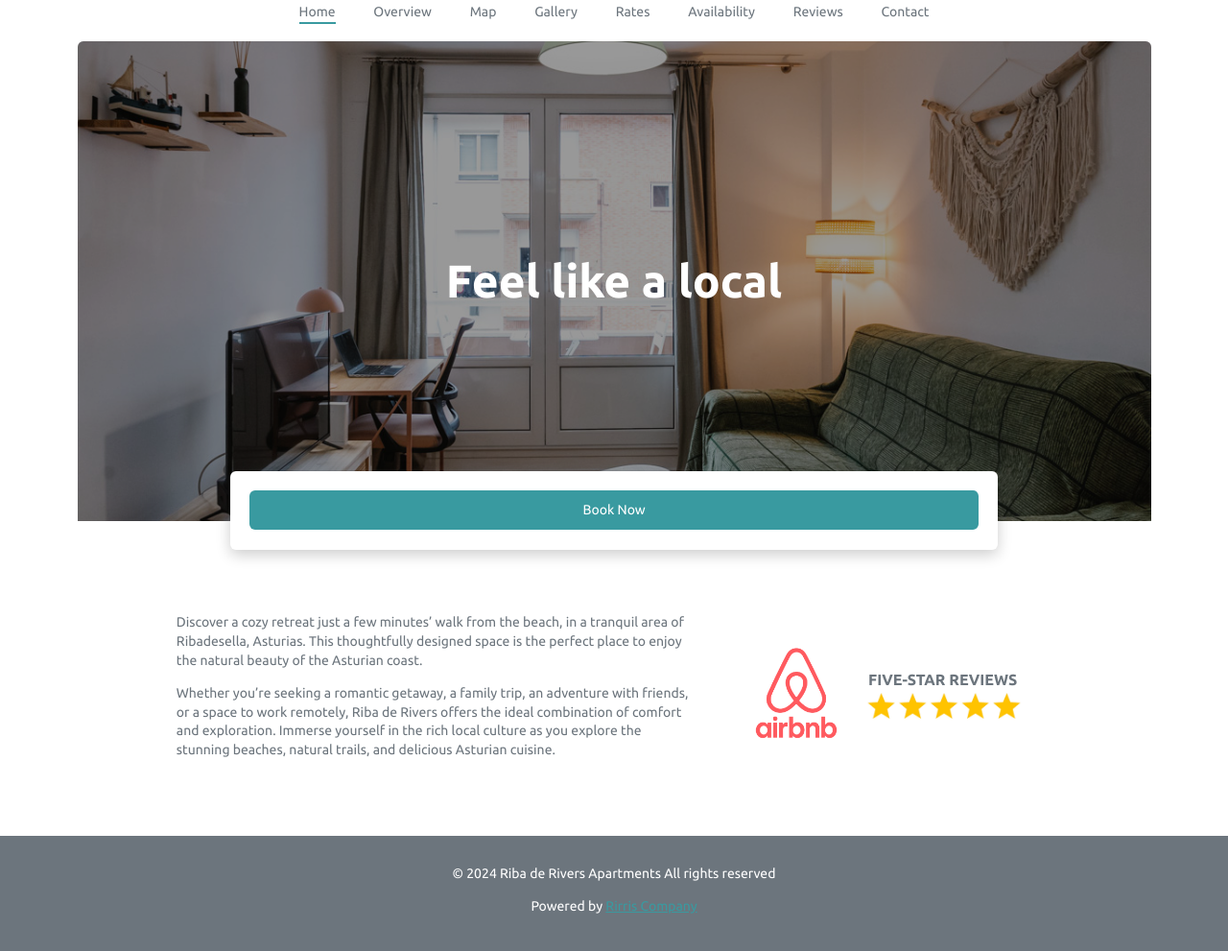
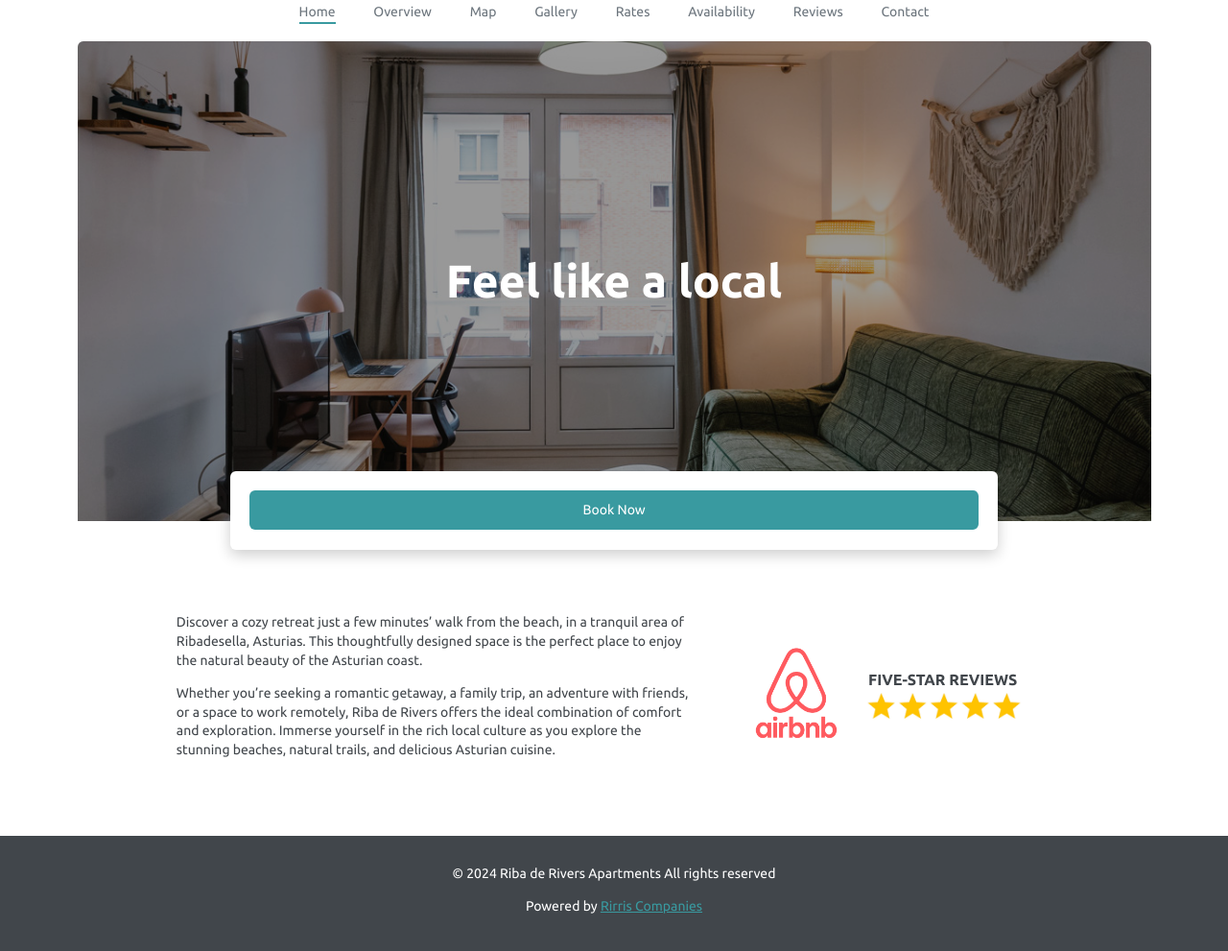
Before and after one commit to rivers07-maker/riba-de-rivers, a plain HTML site: page index.html in a window 1280 px wide. Shown: the part 143-1134 px from the top of the page at 96% size. Drawn offline with nearby package versions, Linux system fonts and the light colour scheme.

Commit message:
fix: Footer Color

```diff
--- a/css/home-styles.css
+++ b/css/home-styles.css
@@ -2,7 +2,7 @@
     --action-color: rgb(57, 154, 160);
     --action-contrast-color: rgb(255, 255, 255);
     --header-link-color: rgb(108, 117, 125);
-    --body-font-color: rgb(108, 117, 125);
+    --body-font-color: rgb(65, 70, 75);
     --body-font: Ubuntu;
     --heading-font: Bitter;
     --subtitle-font: Ubuntu;
--- a/index.html
+++ b/index.html
@@ -200,7 +200,7 @@
     <footer>
         <div class="container-fluid bottom-page-navigation">
             <p>&copy; 2024 Riba de Rivers Apartments All rights reserved</p>
-            <p>Powered by <a href="#">Rirris Company</a></p>
+            <p>Powered by <a href="#">Rirris Companies</a></p>
         </div>
     </footer>
 
```
